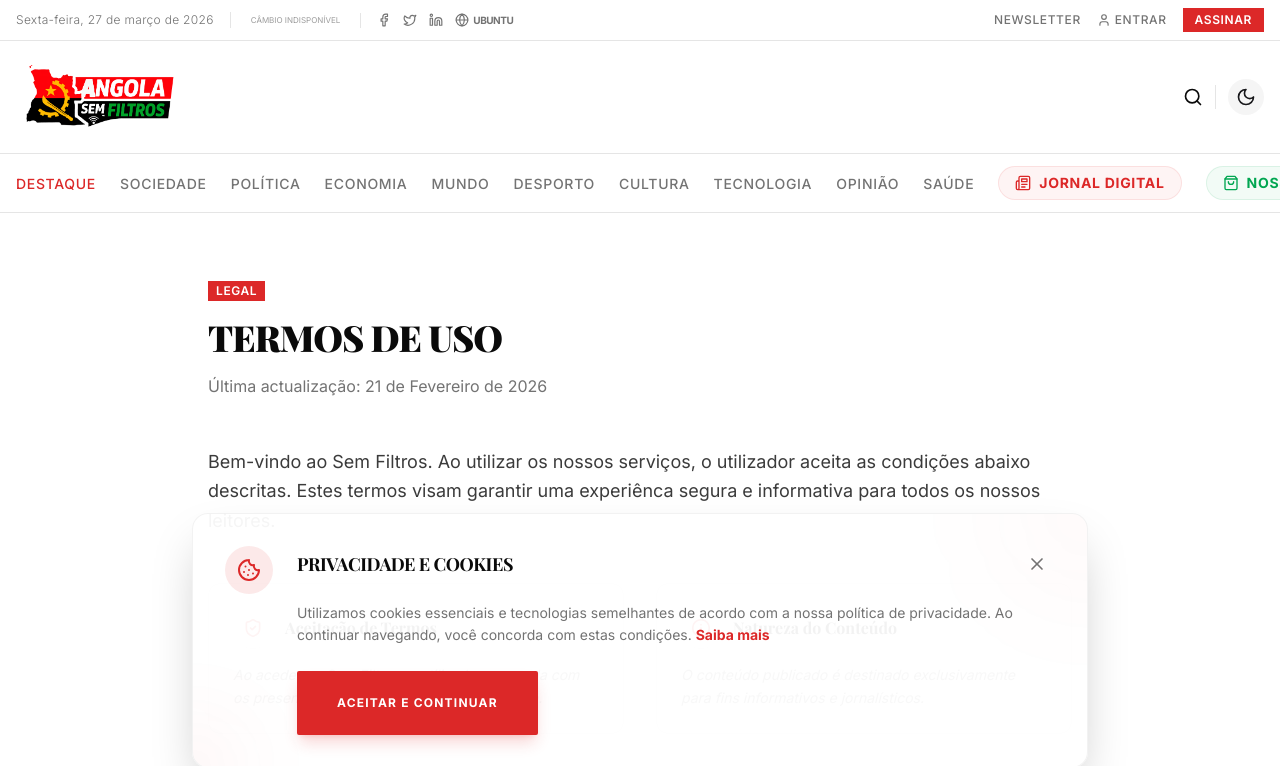
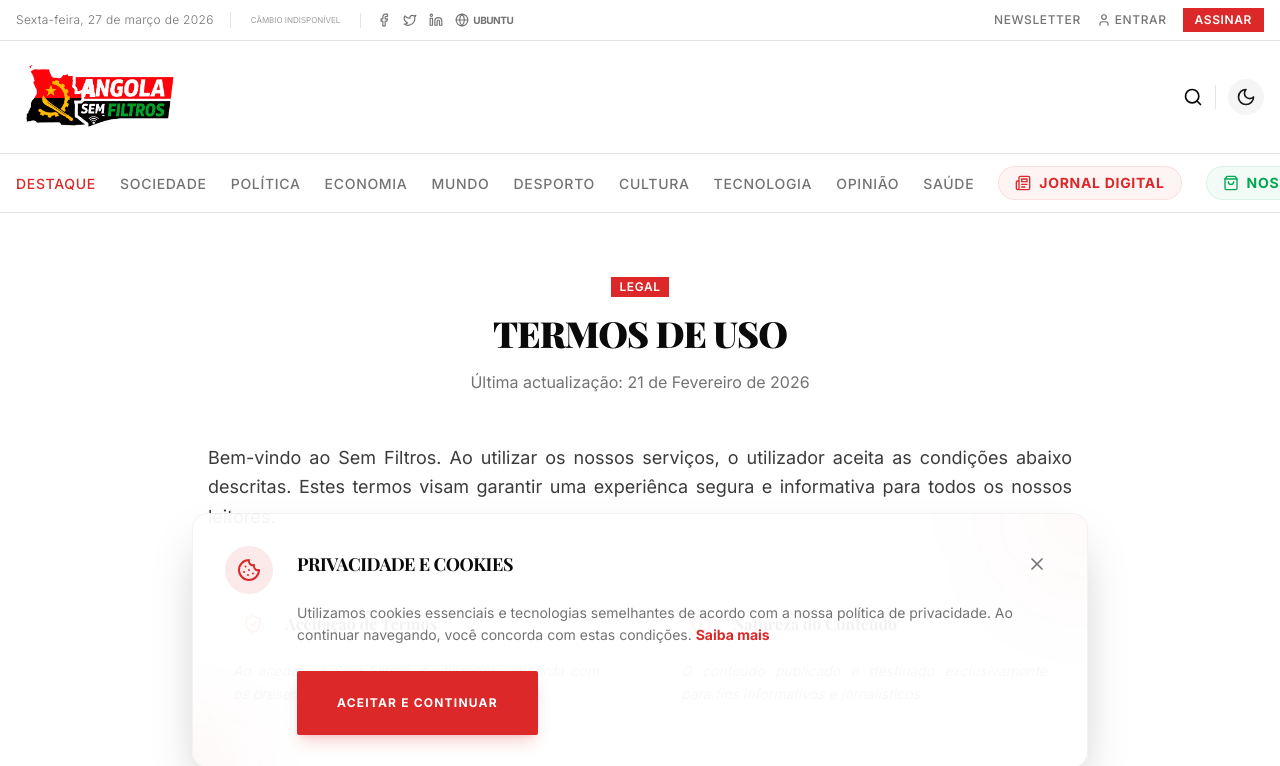
Before and after one commit to programmerAOA/angoladenuncias, a React (Vite) app: page /termos in a window 1280 px wide. Shown: the top 766 px of the page. Built offline with nearby package versions, Linux system fonts and the light colour scheme; no server answers; the HTML template or start-up script is replaced by a standard one.

Commit message:
style: center article titles and metadata, keep content justified

```diff
--- a/src/index.css
+++ b/src/index.css
@@ -174,3 +174,14 @@
     @apply text-primary;
   }
 }
+/* Justificar textos automaticamente */
+.text-justify {
+  text-align: justify;
+  text-justify: inter-word;
+}
+
+.prose p,
+.article-body p {
+  text-align: justify;
+  text-justify: inter-word;
+}
--- a/src/pages/AdminPage.tsx
+++ b/src/pages/AdminPage.tsx
@@ -2767,7 +2767,7 @@ const AdminPage = () => {
                           <div className="mt-4">
                             <label className="block text-[10px] font-bold uppercase tracking-widest text-primary mb-2 text-right">Preview do Post Completo</label>
                             <div
-                              className="w-full bg-secondary/30 border border-border p-4 rounded text-sm text-foreground prose prose-invert max-w-none min-h-[300px] overflow-auto"
+                              className="w-full bg-secondary/30 border border-border p-4 rounded text-sm text-foreground prose prose-invert max-w-none min-h-[300px] overflow-auto text-justify"
                               dangerouslySetInnerHTML={{ __html: aiWorkspace.adaptedContent }}
                             />
                             <p className="text-[10px] text-muted-foreground mt-2 italic">* O conteúdo acima já inclui a análise crítica final de acordo com o modelo "Sem Filtros".</p>
--- a/src/pages/ArticleDetail.tsx
+++ b/src/pages/ArticleDetail.tsx
@@ -89,13 +89,13 @@ const ArticleDetail = () => {
                     Voltar
                 </button>
 
-                <article className="animate-fade-in">
+                <article className="animate-fade-in flex flex-col items-center">
                     <span className="news-category-badge mb-4 inline-block">{article.category}</span>
-                    <h1 className="text-3xl sm:text-4xl md:text-5xl font-heading font-black tracking-tight text-foreground mb-6 leading-tight">
+                    <h1 className="text-3xl sm:text-4xl md:text-5xl font-heading font-black tracking-tight text-foreground mb-6 leading-tight text-center">
                         {article.title}
                     </h1>
 
-                    <div className="flex flex-wrap items-center gap-4 mb-8 pb-6 border-b border-border">
+                    <div className="flex flex-wrap items-center justify-center gap-4 mb-8 pb-6 border-b border-border w-full">
                         <div className="flex items-center gap-2">
                             <div className="w-8 h-8 rounded-full bg-secondary flex items-center justify-center">
                                 <User className="w-4 h-4 text-muted-foreground" />
@@ -108,7 +108,7 @@ const ArticleDetail = () => {
                         </div>
                         <button
                             onClick={handleShare}
-                            className="ml-auto text-muted-foreground hover:text-primary transition-colors p-2 rounded-full hover:bg-primary/10"
+                            className="text-muted-foreground hover:text-primary transition-colors p-2 rounded-full hover:bg-primary/10"
                             title="Partilhar artigo"
                         >
                             <Share2 className="w-5 h-5" />
@@ -131,7 +131,7 @@ const ArticleDetail = () => {
                     )}
 
                     <div className="prose prose-zinc dark:prose-invert max-w-none">
-                        <div className="text-foreground leading-relaxed text-lg whitespace-pre-wrap space-y-4">
+                        <div className="text-foreground leading-relaxed text-lg whitespace-pre-wrap space-y-4 text-justify">
                             {article.content}
                         </div>
                     </div>
--- a/src/pages/OpinionDetail.tsx
+++ b/src/pages/OpinionDetail.tsx
@@ -113,7 +113,7 @@ const OpinionDetail = () => {
                     <div className="relative">
                         <Quote className="absolute -top-6 -left-6 w-12 h-12 text-primary/10 -z-10" />
                         <div className="prose prose-zinc dark:prose-invert max-w-none">
-                            <div className="text-foreground leading-relaxed text-xl whitespace-pre-wrap space-y-6 font-serif">
+                            <div className="text-foreground leading-relaxed text-xl whitespace-pre-wrap space-y-6 font-serif text-justify">
                                 {opinion.content}
                             </div>
                         </div>
--- a/src/pages/PrivacyPage.tsx
+++ b/src/pages/PrivacyPage.tsx
@@ -7,8 +7,8 @@ const PrivacyPage = () => {
         <div className="min-h-screen bg-background">
             <Header />
 
-            <main className="container py-16 max-w-4xl">
-                <header className="mb-12 animate-fade-in">
+            <main className="container py-16 max-w-4xl flex flex-col items-center">
+                <header className="mb-12 animate-fade-in text-center flex flex-col items-center">
                     <span className="news-category-badge mb-4 inline-block">Legal</span>
                     <h1 className="text-4xl font-heading font-black tracking-tight text-foreground mb-4 uppercase">
                         Política de Privacidade
@@ -19,7 +19,7 @@ const PrivacyPage = () => {
                 </header>
 
                 <section className="space-y-12 animate-fade-in">
-                    <div className="prose prose-zinc dark:prose-invert max-w-none">
+                    <div className="prose prose-zinc dark:prose-invert max-w-none text-justify">
                         <p className="text-lg leading-relaxed text-foreground/80">
                             O **Sem Filtros** respeita a privacidade dos utilizadores. Esta política descreve como tratamos as suas informações pessoais e asseguramos a sua protecção.
                         </p>
@@ -78,7 +78,7 @@ const PrivacyPage = () => {
                             <Trash2 className="w-6 h-6 text-red-500" />
                             Os Seus Direitos
                         </h2>
-                        <p className="text-muted-foreground leading-relaxed">
+                        <p className="text-muted-foreground leading-relaxed text-justify">
                             O utilizador tem total controlo sobre os seus dados. Pode solicitar a **remoção total** das suas informações ou histórico a qualquer momento, bastando enviar um email para o nosso suporte técnico.
                         </p>
                         <div className="mt-6">
--- a/src/pages/TermsPage.tsx
+++ b/src/pages/TermsPage.tsx
@@ -40,8 +40,8 @@ const TermsPage = () => {
         <div className="min-h-screen bg-background">
             <Header />
 
-            <main className="container py-16 max-w-4xl">
-                <header className="mb-12 animate-fade-in">
+            <main className="container py-16 max-w-4xl flex flex-col items-center">
+                <header className="mb-12 animate-fade-in text-center flex flex-col items-center">
                     <span className="news-category-badge mb-4 inline-block">Legal</span>
                     <h1 className="text-4xl font-heading font-black tracking-tight text-foreground mb-4 uppercase">
                         Termos de Uso
@@ -51,7 +51,7 @@ const TermsPage = () => {
                     </p>
                 </header>
 
-                <div className="prose prose-zinc dark:prose-invert max-w-none mb-12 animate-fade-in">
+                <div className="prose prose-zinc dark:prose-invert max-w-none mb-12 animate-fade-in text-justify">
                     <p className="text-lg leading-relaxed text-foreground/80">
                         Bem-vindo ao Sem Filtros. Ao utilizar os nossos serviços, o utilizador aceita as condições abaixo descritas. Estes termos visam garantir uma experiênca segura e informativa para todos os nossos leitores.
                     </p>
@@ -66,7 +66,7 @@ const TermsPage = () => {
                                 </div>
                                 <h3 className="font-heading font-bold text-foreground">{section.title}</h3>
                             </div>
-                            <p className="text-sm text-muted-foreground leading-relaxed italic">
+                            <p className="text-sm text-muted-foreground leading-relaxed italic text-justify">
                                 {section.content}
                             </p>
                         </div>
```
